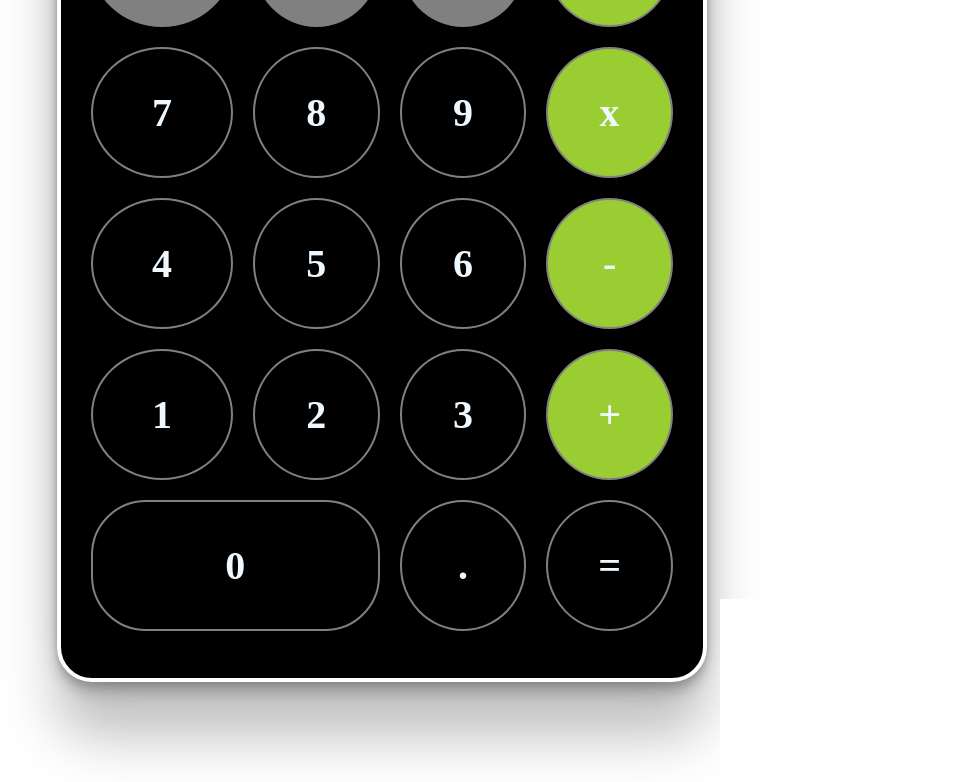
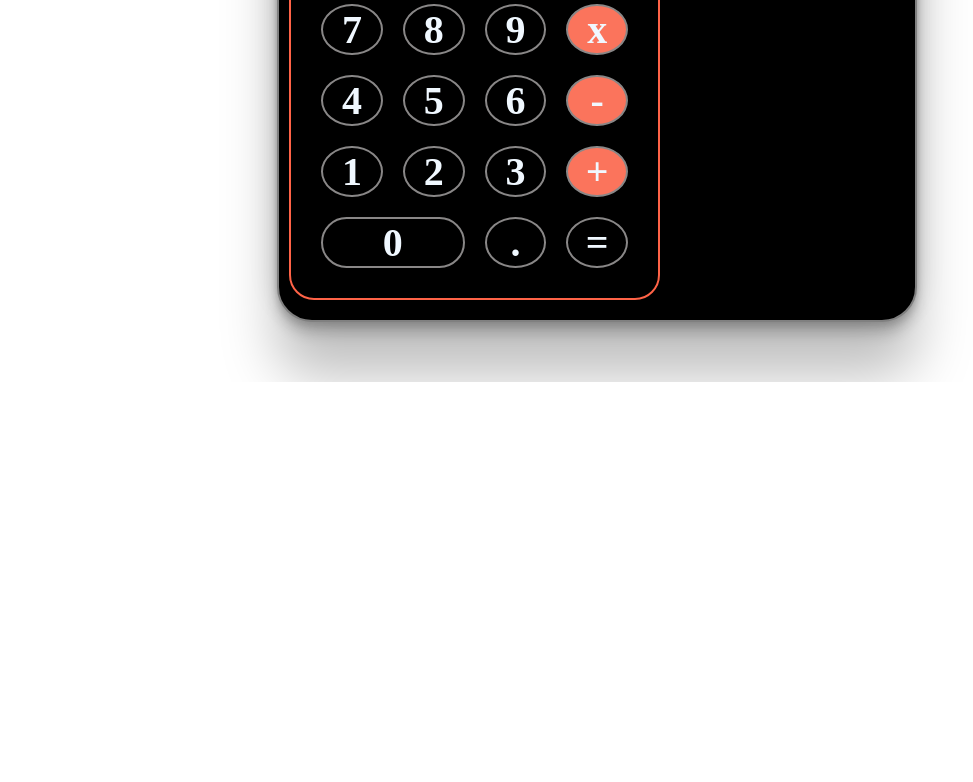
Before and after one commit to tuba-gibi/calculator, a plain HTML site: page index.html in a window 1280 px wide. Shown: the part 418-1200 px from the top of the page, without its empty margins (43-1016 px from the left). After the commit the page ends 800 px from the top, so only its background shows below. Drawn offline with Linux system fonts and the light colour scheme.

Commit message:
fat AC again

```diff
--- a/index.html
+++ b/index.html
@@ -9,25 +9,27 @@
   </head>
   <body>
     <div class="container">
+      <div class="button">
         <div class="item gray ac">AC</div>
         <div class="item gray">±</div>
         <div class="item gray">%</div>
-      <div class="item yell">÷</div>
+        <div class="item tomato">÷</div>
         <div class="item">7</div>
         <div class="item">8</div>
         <div class="item">9</div>
-      <div class="item yell">x</div>
+        <div class="item tomato">x</div>
         <div class="item">4</div>
         <div class="item">5</div>
         <div class="item">6</div>
-      <div class="item yell">-</div>
+        <div class="item tomato">-</div>
         <div class="item">1</div>
         <div class="item">2</div>
         <div class="item">3</div>
-      <div class="item yell">+</div>
+        <div class="item tomato">+</div>
         <div class="item null">0</div>
         <div class="item">.</div>
         <div class="item">=</div>
       </div>
+    </div>
   </body>
 </html>
--- a/style.css
+++ b/style.css
@@ -3,55 +3,71 @@
   margin: 0;
   padding: 0;
 }
+body{
+  height: 100vh;
+}
 .container {
-  margin: 100px;
-  padding: 200px 20px ;
-  border: 4px solid white;
-  border-radius: 35px;
+  border: 2px solid gray;
   box-shadow: rgba(0, 0, 0, 0.25) 0px 54px 55px,
     rgba(0, 0, 0, 0.12) 0px -12px 30px, rgba(0, 0, 0, 0.12) 0px 4px 6px,
     rgba(0, 0, 0, 0.17) 0px 12px 13px, rgba(0, 0, 0, 0.09) 0px -3px 5px;
+    border-radius: 35px;
+  margin: auto;
+  width: 50vw;
+  height: 80vh ; fit-content;
+  position: relative;
+  top: 100px;
+  background-color: #000;
+
+
+}
+.button {
+border: 2px solid tomato;
+border-radius: 25px;
+
   background-color: #000;
   color: aliceblue;
-  height: 1000px;
-  width: 650px;
+  padding: 20px;
+  margin: 10px;
+  margin-top: 150px;
   display: grid;
-  align-items: flex-end;
   grid-template-columns: repeat(4, 1fr);
-  grid-template-rows: repeat(4 , 1fr);
+  grid-template-rows: repeat(4, 1fr);
+  justify-content: center;
+  align-items: center;
+  position: absolute;
+  bottom: 10px;
+
 }
 .item {
-  border: 2px solid gray;
+  border: 2px solid rgb(137, 135, 135);
   border-radius: 50%;
-  margin: 10px;
-  padding: 40px;
-  justify-items: center;
+  margin:10px;
+  justify-content: center;
   text-align: center;
-  align-items: center;
+  align-content:  center;
   font-size: 40px;
-  font-weight: 900;
+  font-weight: 700;
 }
 
-.item:hover{
-  opacity: .8;
-  color: yellowgreen;
+.item:hover {
+  opacity: 0.8;
+  color: tomato;
   cursor: all-scroll;
 }
-.yell:hover{
-  color: tomato;
+.tomato:hover {
+  background-color: #000;
 }
-.gray:hover{
-  color: white;
-}
+
 .null {
   grid-column: 1 / 3;
   border-radius: 55px;
 }
 
-.yell {
-  background-color: yellowgreen;
+.tomato {
+  background-color: rgb(251, 116, 92);
 }
 .gray {
-  background-color: gray;
+  background-color: rgb(175, 170, 170);
   color: black;
 }
```
Lines whose indentation alone changed are shown as unchanged.
